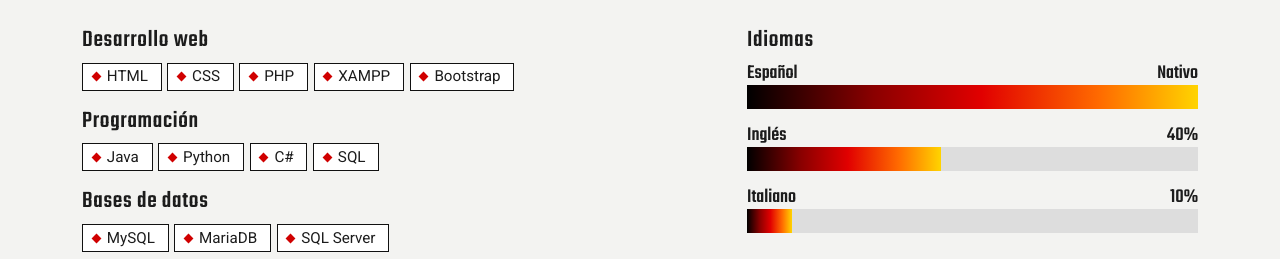
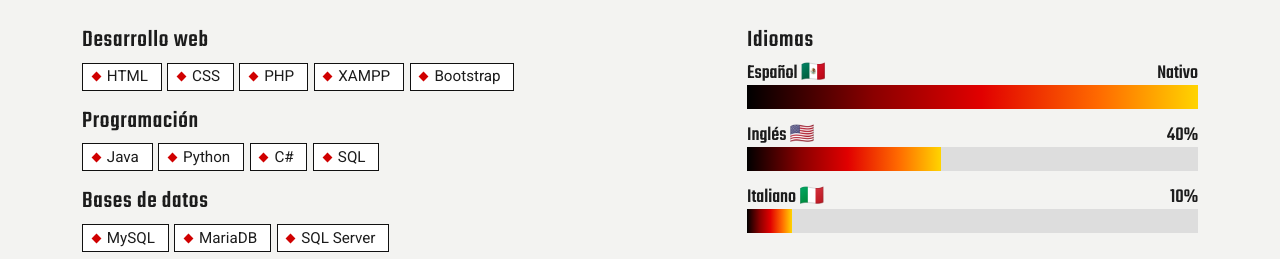
Before and after one commit to gokki719/cv-josue, a plain HTML site: page index.html in a window 1280 px wide. Shown: the part 1117-1376 px from the top of the page. Drawn offline with nearby package versions, Linux system fonts and the light colour scheme.

Commit message:
Update index.html
add emojis  flags on lengages

```diff
--- a/index.html
+++ b/index.html
@@ -88,11 +88,11 @@
       </div>
       <div class="col-lg-5">
         <h3 class="h4">Idiomas</h3>
-        <div class="idioma"><span>Español</span><span>Nativo</span></div>
+        <div class="idioma"><span>Español 🇲🇽</span><span>Nativo</span></div>
         <div class="progress mb-3"><div class="progress-bar" style="width:100%"></div></div>
-        <div class="idioma"><span>Inglés</span><span>40%</span></div>
+        <div class="idioma"><span>Inglés 🇺🇸</span><span>40%</span></div>
         <div class="progress mb-3"><div class="progress-bar" style="width:43%"></div></div>
-        <div class="idioma"><span>Italiano</span><span>10%</span></div>
+        <div class="idioma"><span>Italiano 🇮🇹</span><span>10%</span></div>
         <div class="progress mb-3"><div class="progress-bar" style="width:10%"></div></div>
       </div>
     </div>
```
